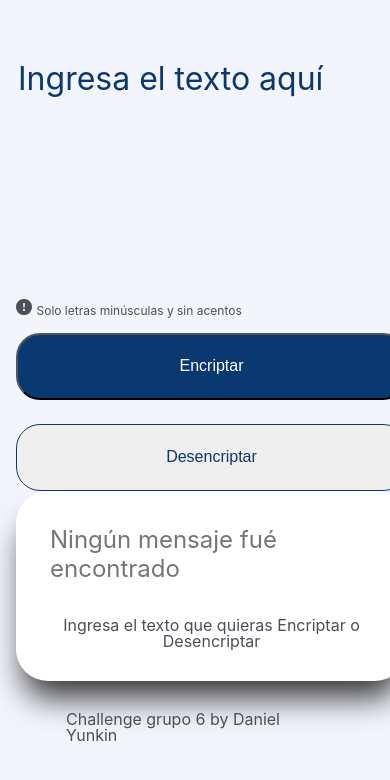
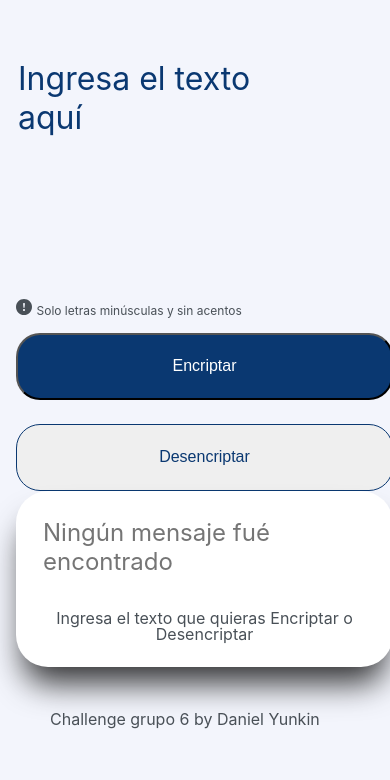
Before and after one commit to DYunkin/encriptadoralura, a plain HTML site: page index.html in a window 390 px wide. Shown: the part 110-890 px from the top of the page. Drawn offline with Linux system fonts and the light colour scheme; a web font is replaced by a local one.

Commit message:
cambio 4 footer

```diff
--- a/style.css
+++ b/style.css
@@ -118,7 +118,7 @@ margin-top: 40px;
     background-color: #ffffff;
     height: calc(100% + 48px);
     border-radius: 32px;
-    padding: 32px;
+    padding: 25px;
     box-sizing: border-box;
     display: flex;
     flex-direction: column;
@@ -213,5 +213,5 @@ footer{
     }
 
     .footer{
-        margin: auto 16px;
+        margin: auto;
 }
```
